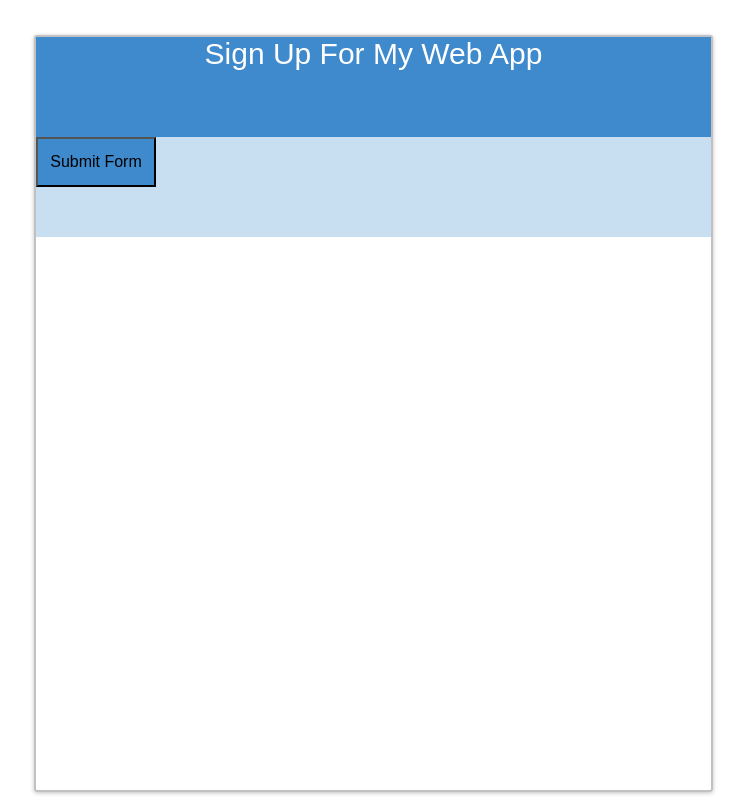
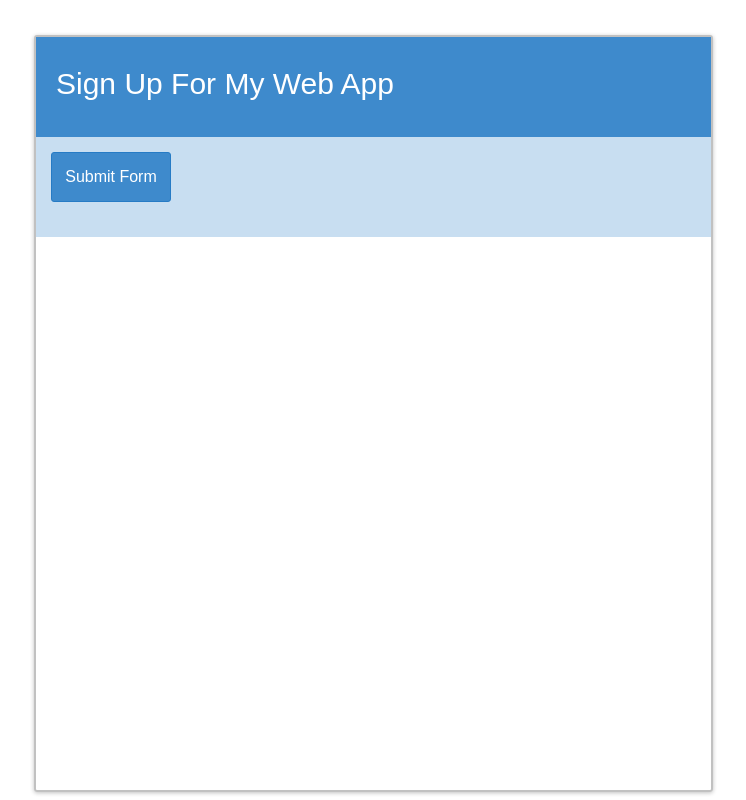
Before and after one commit to charlahcodes/SignUpForm, a website: page app/index.html in a window 1280 px wide. Shown: the whole page, without its empty margins (11-757 px from the left). Drawn offline with Linux system fonts and the light colour scheme; no server answers.

Commit message:
Continued styling

```diff
--- a/src/main.scss
+++ b/src/main.scss
@@ -16,12 +16,12 @@ body {
       color: white;
       font-size: 30px;
       font-family: sans-serif;
-      text-align: center;
 
       .title {
-
+        display: inline-block;
+        margin-top: 30px;
+        padding-left: 20px;
       }
-
     }
 
     .container {
@@ -29,9 +29,10 @@ body {
       #user-comment {
         min-height: 100px;
 
+
         input {
-        min-height: 100%;
-        text-wrap: unrestricted;
+          float: left;
+          display: inline-block;
         }
       }
 
@@ -56,6 +57,12 @@ body {
         background-color: #3E8ACC;
         width: 120px;
         height: 50px;
+        color: white;
+        border: 1px solid #267BC5;
+        border-radius: 3px;
+        margin-left: 15px;
+        margin-top: 15px;
+
       }
     }
   }
```
Also changed, not shown: app/css/main.css.
